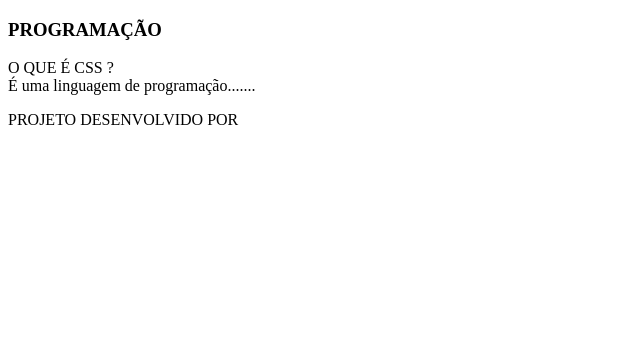
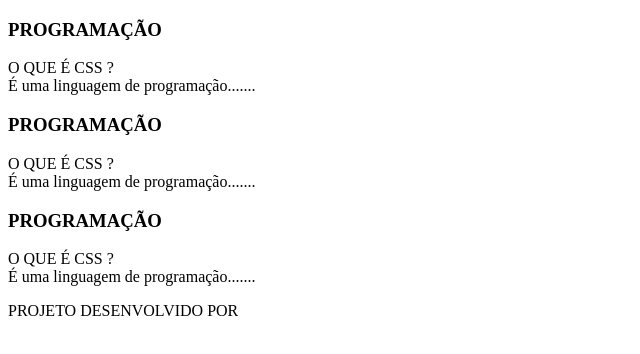
Before and after one commit to 20profmatheus/flashcard-2ANO-C, a plain HTML site: page index.html in a window 1280 px wide. Shown: the whole page, without its empty margins (0-640 px from the left). Drawn offline with Linux system fonts and the light colour scheme.

Commit message:
aula 1806

```diff
--- a/index.html
+++ b/index.html
@@ -18,7 +18,28 @@
             É uma linguagem de programação.......
         </div>
        </div>
-
+        </article>
+        <article class="cartao">
+       <div class="cartao__conteudo">
+        <h3>PROGRAMAÇÃO</h3>
+        <div class="cartao__conteudo__pergunta">
+            O QUE É CSS ?
+        </div>
+        <div class="cartao__conteudo__resposta">
+            É uma linguagem de programação.......
+        </div>
+       </div>
+        </article>
+        <article class="cartao">
+       <div class="cartao__conteudo">
+        <h3>PROGRAMAÇÃO</h3>
+        <div class="cartao__conteudo__pergunta">
+            O QUE É CSS ?
+        </div>
+        <div class="cartao__conteudo__resposta">
+            É uma linguagem de programação.......
+        </div>
+       </div>
         </article>
     </section>
   </main>
```
Also changed, not shown: assets/style.css (added).
